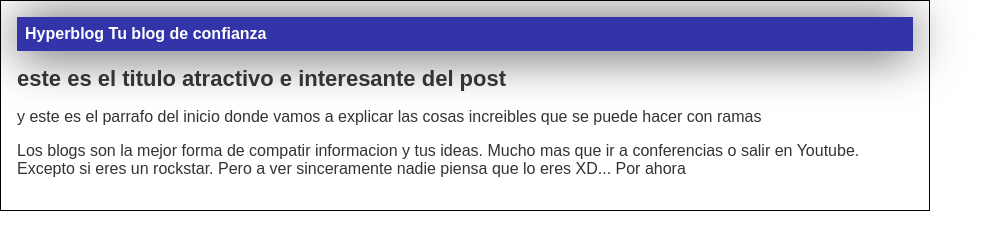
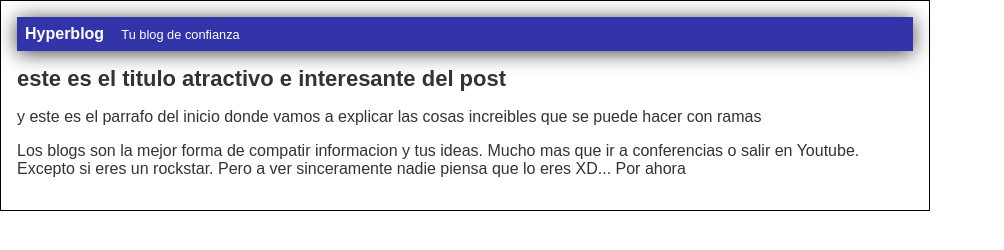
Before and after one commit to subjulian/Hyperblog-2, a plain HTML site: page index.html in a window 1280 px wide. Shown: the whole page, without its empty margins (0-1004 px from the left). Drawn offline with Linux system fonts and the light colour scheme.

Commit message:
pequeños cambios

```diff
--- a/css/estilos.css
+++ b/css/estilos.css
@@ -9,11 +9,17 @@ body{
 
 #cabecera{
     background: #33A;
-    box-shadow: 0px 2px 50px 0px rgba(0,0,0,0.75);
+    box-shadow: 0px 2px 20px 0px rgba(0,0,0,0.75);
     color: white;
     font-weight: bold;
     margin: 0;
     padding: 0.5em;
+}
+
+#cabecera #tagline{
+    padding: 0 0 0 1em;
+    font-weight: normal;
+    font-size: 0.8em;
 }
 
 #container{
```
